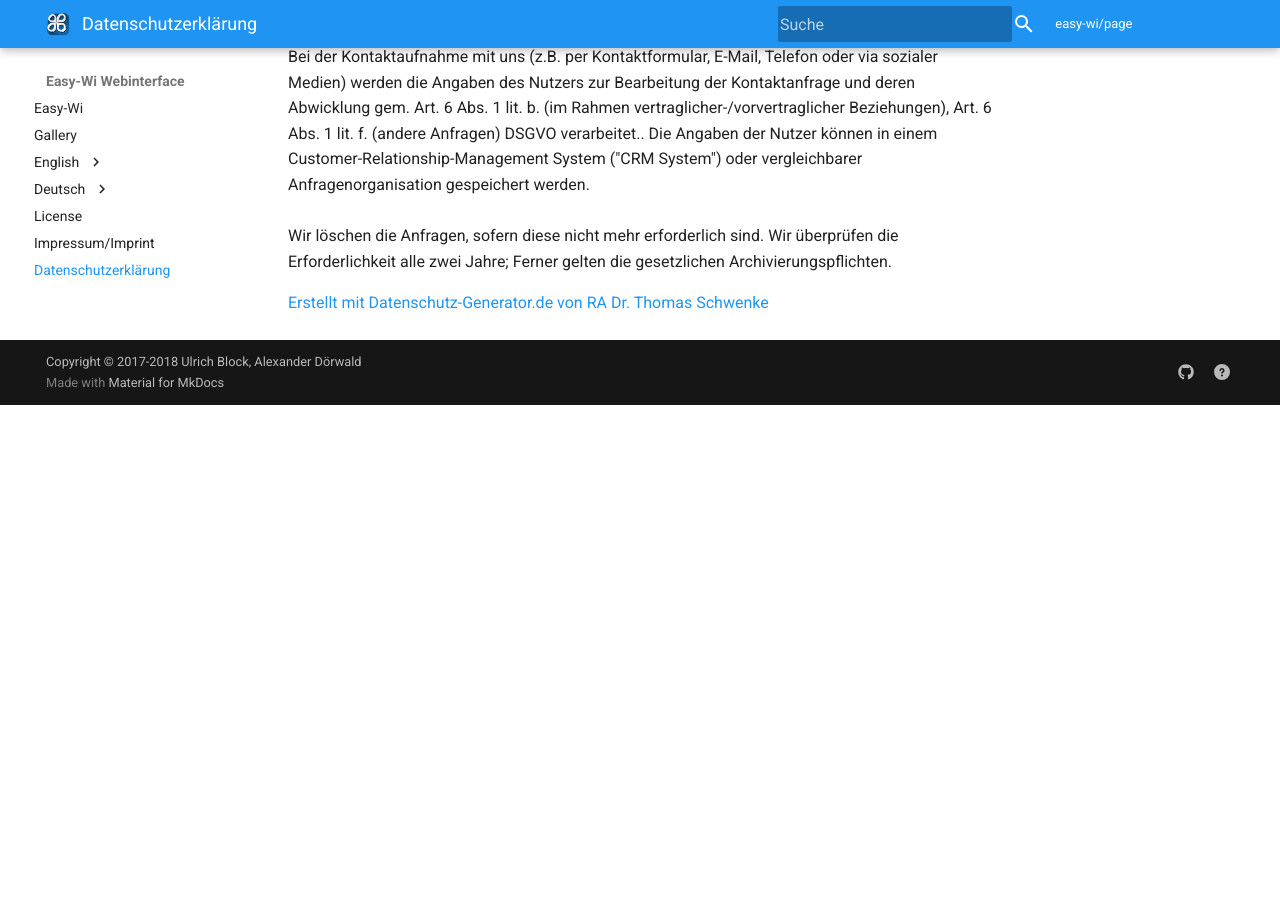
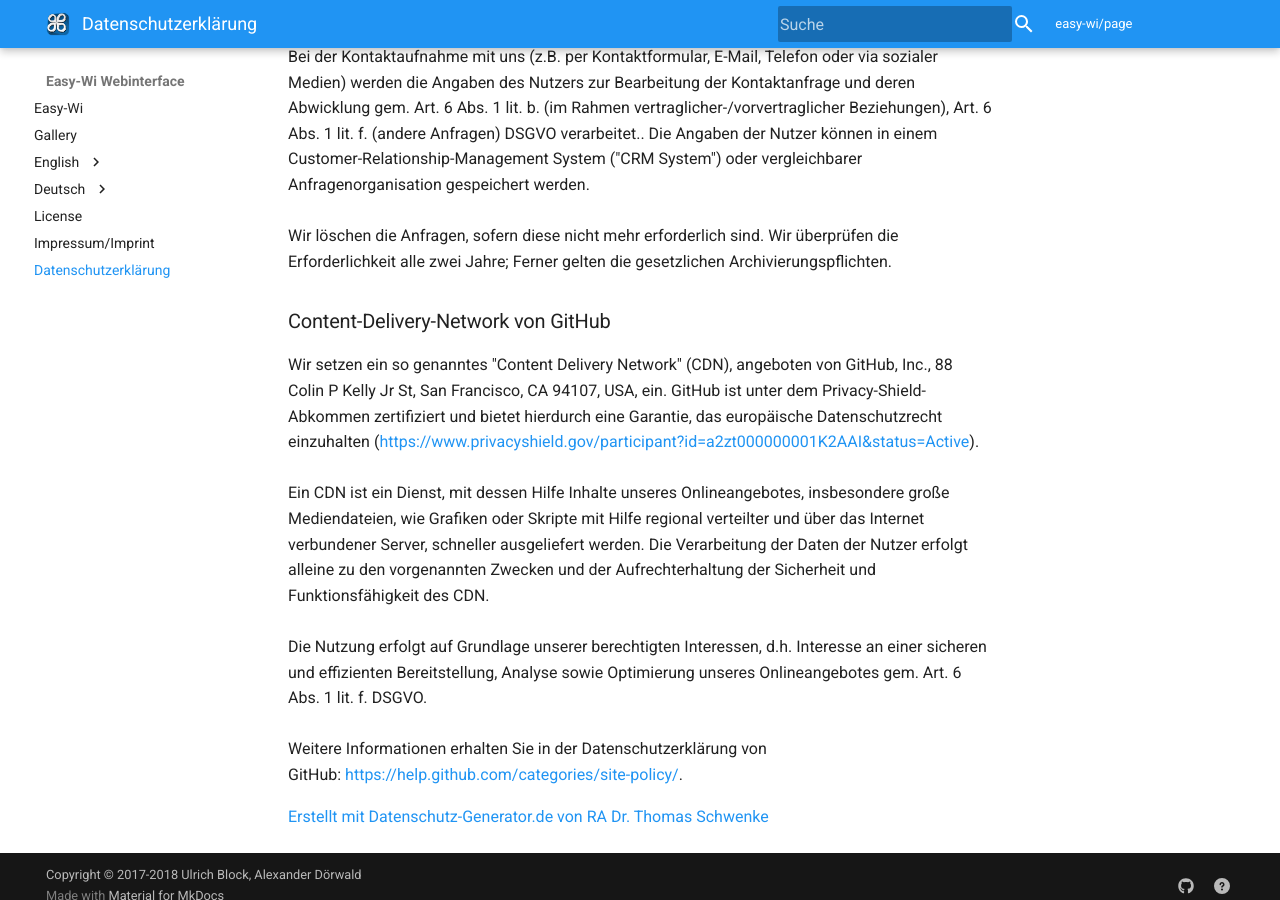
Before and after one commit to mikolaisebastian/page, an MkDocs documentation site: the page built from docs/datenschutzerklaerung.md, in a window 1280 px wide and 900 px high, scrolled down 5861 px. Built offline with MkDocs 1.6.1 and Material for MkDocs 9.7.7, drawn with Linux system fonts in a browser that asks for light colours; comment, search, counter and statistics services are not loaded; old or Windows-style settings are respelled for this version of MkDocs; before the commit the page ends 6266 px from its top, so only the background shows below that; some of the changed text lies outside the part shown.

Commit message:
Update datenschutzerklaerung.md (#22)

```diff
--- a/docs/datenschutzerklaerung.md
+++ b/docs/datenschutzerklaerung.md
@@ -1,12 +1,12 @@
 <h2>Datenschutzerklärung</h2><h3 id="dsg-general-intro"></h3><p>Diese Datenschutzerklärung klärt Sie über die Art, den Umfang und Zweck der Verarbeitung von personenbezogenen Daten (nachfolgend kurz „Daten“) innerhalb unseres Onlineangebotes und der mit ihm verbundenen Webseiten, Funktionen und Inhalte sowie externen Onlinepräsenzen, wie z.B. unser Social Media Profile auf (nachfolgend gemeinsam bezeichnet als „Onlineangebot“). Im Hinblick auf die verwendeten Begrifflichkeiten, wie z.B. „Verarbeitung“ oder „Verantwortlicher“ verweisen wir auf die Definitionen im Art. 4 der Datenschutzgrundverordnung (DSGVO).<br>
 <br>
-</p><h3 id="dsg-general-controller">Verantwortliche(r)</h3><p><span class="tsmcontroller">Alexander Dörwald<br>
+</p><h3 id="dsg-general-controller">Verantwortlicher</h3><p><span class="tsmcontroller">Alexander Dörwald<br>
 Friesenstrasse 2<br>
 04177 Leipzig<br>
 Germany<br>
 <br>
 E-Mailadresse: support@easy-wi.com<br>
-Impressum: https://easy-wi.com/impressum/</span></p><h3 id="dsg-general-datatype">Arten der verarbeiteten Daten:</h3><p>-	Bestandsdaten (z.B., Namen, Adressen).<br>
+Link zum Impressum: https://easy-wi.com/impressum/</span></p><h3 id="dsg-general-datatype">Arten der verarbeiteten Daten:</h3><p>-	Bestandsdaten (z.B., Namen, Adressen).<br>
 -	Kontaktdaten (z.B., E-Mail, Telefonnummern).<br>
 -	Inhaltsdaten (z.B., Texteingaben, Fotografien, Videos).<br>
 -	Nutzungsdaten (z.B., besuchte Webseiten, Interesse an Inhalten, Zugriffszeiten).<br>
@@ -52,4 +52,10 @@ Nach gesetzlichen Vorgaben in Deutschland, erfolgt die Aufbewahrung insbesondere
 <br>
 Nach gesetzlichen Vorgaben in Österreich erfolgt die Aufbewahrung insbesondere für 7 J gemäß § 132 Abs. 1 BAO (Buchhaltungsunterlagen, Belege/Rechnungen, Konten, Belege, Geschäftspapiere, Aufstellung der Einnahmen und Ausgaben, etc.), für 22 Jahre im Zusammenhang mit Grundstücken und für 10 Jahre bei Unterlagen im Zusammenhang mit elektronisch erbrachten Leistungen, Telekommunikations-, Rundfunk- und Fernsehleistungen, die an Nichtunternehmer in EU-Mitgliedstaaten erbracht werden und für die der Mini-One-Stop-Shop (MOSS) in Anspruch genommen wird.</p><p></p><h3 id="dsg-contact">Kontaktaufnahme</h3><p></p><p><span class="ts-muster-content">Bei der Kontaktaufnahme mit uns (z.B. per Kontaktformular, E-Mail, Telefon oder via sozialer Medien) werden die Angaben des Nutzers zur Bearbeitung der Kontaktanfrage und deren Abwicklung gem. Art. 6 Abs. 1 lit. b. (im Rahmen vertraglicher-/vorvertraglicher Beziehungen),  Art. 6 Abs. 1 lit. f. (andere Anfragen) DSGVO verarbeitet.. Die Angaben der Nutzer können in einem Customer-Relationship-Management System ("CRM System") oder vergleichbarer Anfragenorganisation gespeichert werden.<br>
 <br>
-Wir löschen die Anfragen, sofern diese nicht mehr erforderlich sind. Wir überprüfen die Erforderlichkeit alle zwei Jahre; Ferner gelten die gesetzlichen Archivierungspflichten.</span></p><a href="https://datenschutz-generator.de" class="dsg1-5" rel="nofollow" target="_blank">Erstellt mit Datenschutz-Generator.de von RA Dr. Thomas Schwenke</a>
+Wir löschen die Anfragen, sofern diese nicht mehr erforderlich sind. Wir überprüfen die Erforderlichkeit alle zwei Jahre; Ferner gelten die gesetzlichen Archivierungspflichten.</span></p><p></p><h3 id="dsg-cdn-github">Content-Delivery-Network von GitHub</h3><p></p><p><span class="ts-muster-content">Wir setzen ein so genanntes "Content Delivery Network" (CDN), angeboten von GitHub, Inc., 88 Colin P Kelly Jr St, San Francisco, CA 94107, USA, ein. GitHub ist unter dem Privacy-Shield-Abkommen zertifiziert und bietet hierdurch eine Garantie, das europäische Datenschutzrecht einzuhalten (<a target="_blank" href="https://www.privacyshield.gov/participant?id=a2zt000000001K2AAI&status=Active">https://www.privacyshield.gov/participant?id=a2zt000000001K2AAI&status=Active</a>).<br>
+<br>
+Ein CDN ist ein Dienst, mit dessen Hilfe Inhalte unseres Onlineangebotes, insbesondere große Mediendateien, wie Grafiken oder Skripte mit Hilfe regional verteilter und über das Internet verbundener Server, schneller ausgeliefert werden. Die Verarbeitung der Daten der Nutzer erfolgt alleine zu den vorgenannten Zwecken und der Aufrechterhaltung der Sicherheit und Funktionsfähigkeit des CDN.<br>
+<br>
+Die Nutzung erfolgt auf Grundlage unserer berechtigten Interessen, d.h. Interesse an einer sicheren und effizienten Bereitstellung, Analyse sowie Optimierung unseres Onlineangebotes gem. Art. 6 Abs. 1 lit. f. DSGVO. <br>
+<br>
+Weitere Informationen erhalten Sie in der Datenschutzerklärung von GitHub:&nbsp;<a target="_blank" href="https://help.github.com/categories/site-policy/">https://help.github.com/categories/site-policy/</a>.</span></p><a href="https://datenschutz-generator.de" class="dsg1-5" rel="nofollow" target="_blank">Erstellt mit Datenschutz-Generator.de von RA Dr. Thomas Schwenke</a>
```
